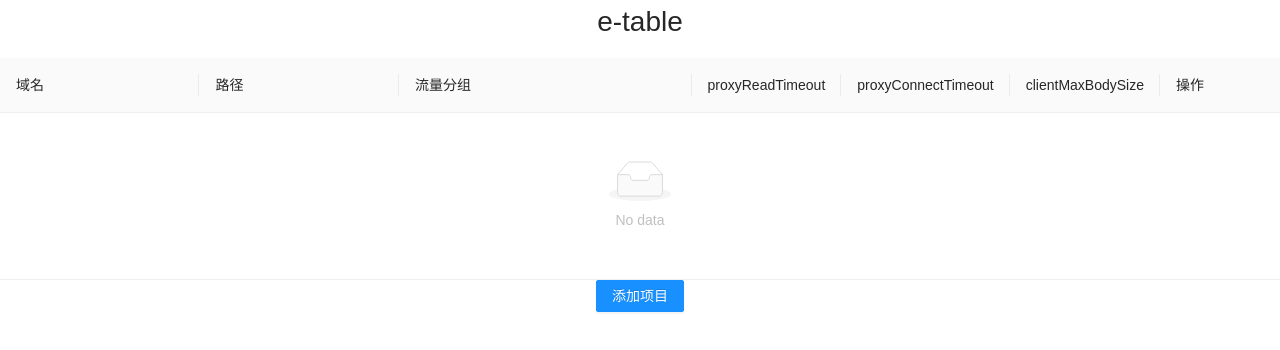
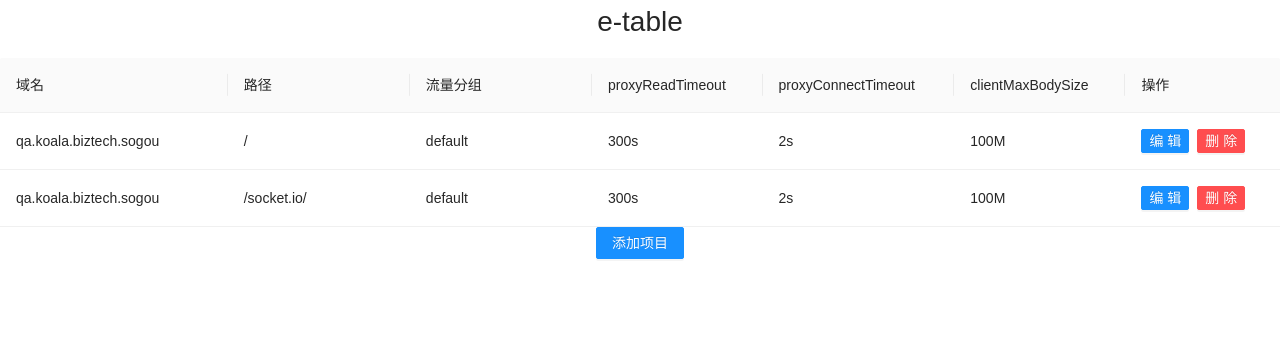
Before and after one commit to index-swf/e-table-demo, a React (Create React App) app: page / in a window 1280 px wide. Shown: the top 350 px of the page. Built offline with nearby package versions, Linux system fonts and the light colour scheme.

Commit message:
Update App.js

```diff
--- a/src/App.js
+++ b/src/App.js
@@ -8,16 +8,19 @@ const columns = [
     dataIndex: 'domain',
     title: '域名',
     editor: <Input />,
+    width: 200,
   },
   {
     dataIndex: 'path',
     title: '路径',
     editor: <Input />,
+    width: 160,
   },
   {
     dataIndex: 'group',
     title: '流量分组',
     editor: <Input />,
+    width: 160,
   },
   {
     dataIndex: 'proxyReadTimeout',
@@ -39,8 +42,26 @@ const columns = [
   },
 ];
 
+const defaultValue = [ // nginx 注册配置参数
+        {
+            "domain": "qa.koala.biztech.sogou", // 域名
+            "path": "/", // 路径
+            "group": "default", // 流量分组
+            "proxyReadTimeout": "300s",
+            "proxyConnectTimeout": "2s",
+            "clientMaxBodySize": "100M"
+        },
+        {
+            "domain": "qa.koala.biztech.sogou", // 域名
+            "path": "/socket.io/", // 路径
+            "group": "default", // 流量分组
+            "proxyReadTimeout": "300s",
+            "proxyConnectTimeout": "2s",
+            "clientMaxBodySize": "100M"
+        }
+    ];
 export default function App() {
-  const [value, setValue] = React.useState([]);
+  const [value, setValue] = React.useState(defaultValue);
 
   return (
     <div className="App">
```
